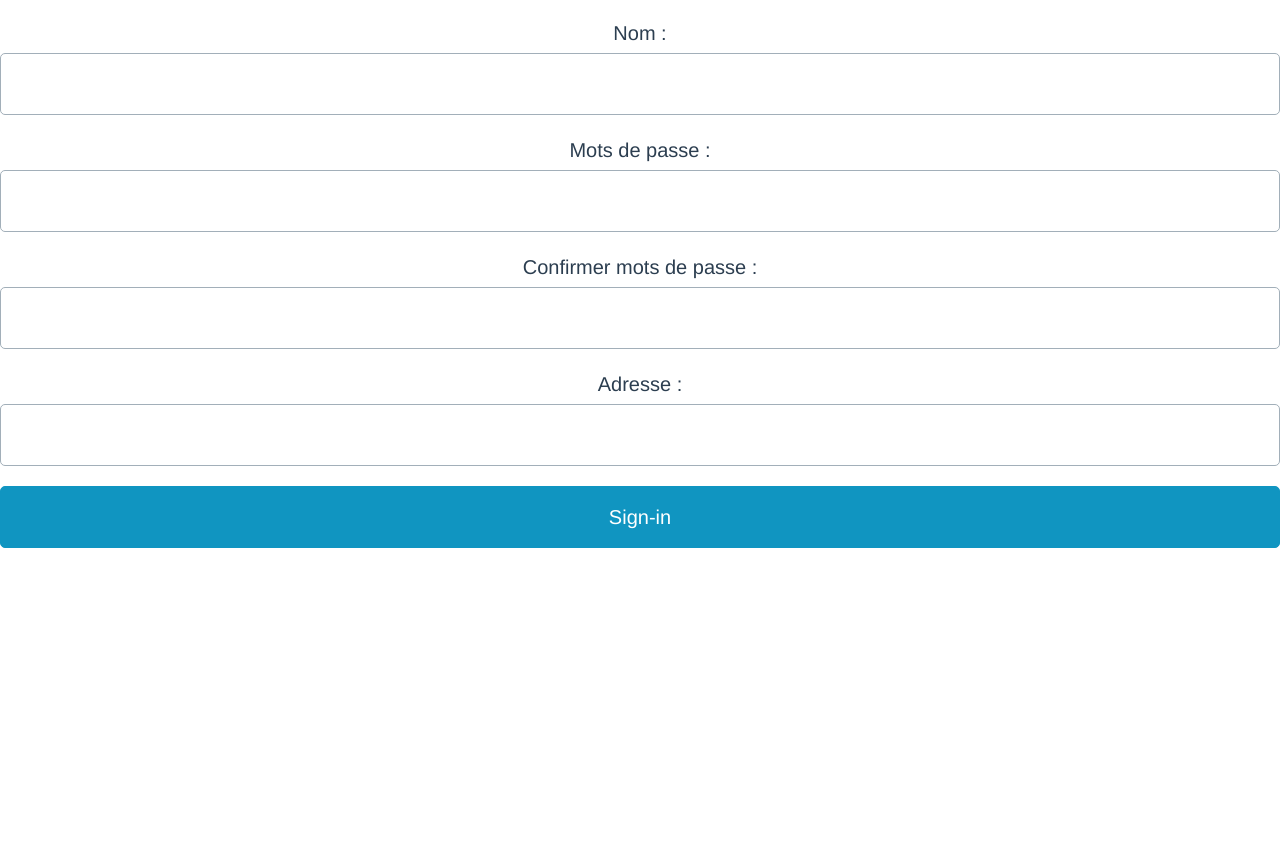
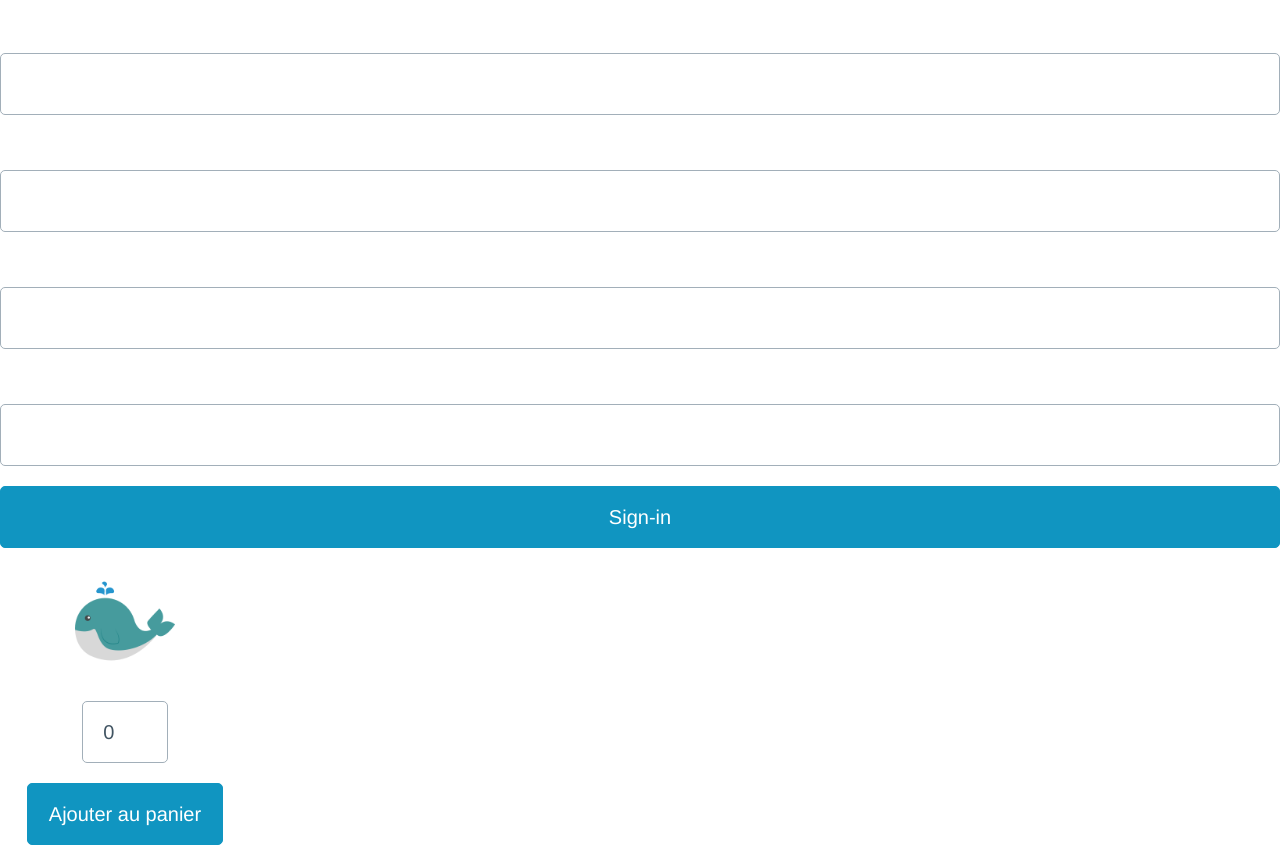
Before and after one commit to roulios44/48h_vue, a Vue app: page / in a window 1280 px wide. Shown: the part 1242-2110 px from the top of the page. Before the commit the page ends 1810 px from the top, so only its background shows below. Built offline with nearby package versions, Linux system fonts and the light colour scheme.

Commit message:
cardView

```diff
--- a/src/App.vue
+++ b/src/App.vue
@@ -6,6 +6,7 @@
   <HelloWorld msg="Bienvenue sur le site de la Baleine Bleu"/>
   <Login/>
   <Signin/>
+  <cardView ></cardView>
 </template>
 
 <script>
@@ -13,6 +14,7 @@ import HelloWorld from './components/HelloWorld.vue'
 import NavBar from './components/NavBar.vue'
 import Login from './components/Login.vue'
 import Signin from './components/Signin.vue'
+import cardView from './components/CardViewProduit.vue'
 
 export default {
   name: 'App',
@@ -20,12 +22,16 @@ export default {
     HelloWorld,
     NavBar,
     Login,
-    Signin
+    Signin,
+    cardView
   }
 }
 </script>
 
 <style>
+*{
+    color: white;
+}
 #app {
   font-family: Avenir, Helvetica, Arial, sans-serif;
   -webkit-font-smoothing: antialiased;
--- a/src/components/CardViewProduit.vue
+++ b/src/components/CardViewProduit.vue
@@ -0,0 +1,35 @@
+<template>
+    <div class="card">
+      <img src="../assets/baleine.png" style="height: 100px;"/> <br>
+      <span>Peluche baleine bleu</span>
+      <input class="num" type="number" value="0" min="0"/>
+      <input class="panier" type="button" value="Ajouter au panier"/>
+    </div>
+</template>
+
+
+<script>
+export default {
+  name: 'HelloWorld',
+  props: {
+    msg: String
+  }
+}
+</script>
+
+<style>
+
+.card {
+    border: 3px solid !important;
+    border-radius: 20px !important;
+    border-color: white !important;
+    width: 250px;
+}
+
+.card .num {
+    width: 35%;
+}
+.card .panier{
+    width: 80%;
+}
+</style>
```
